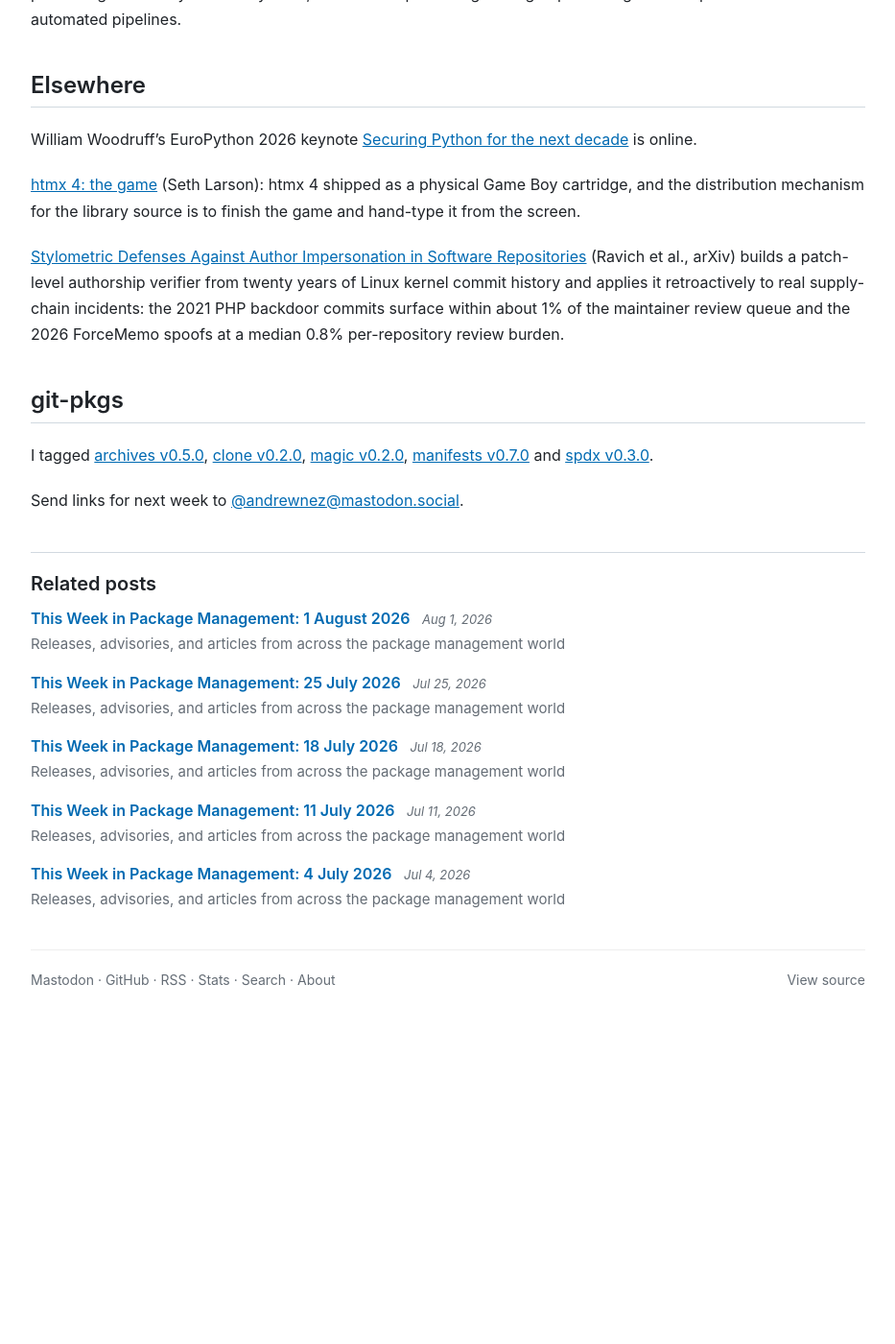
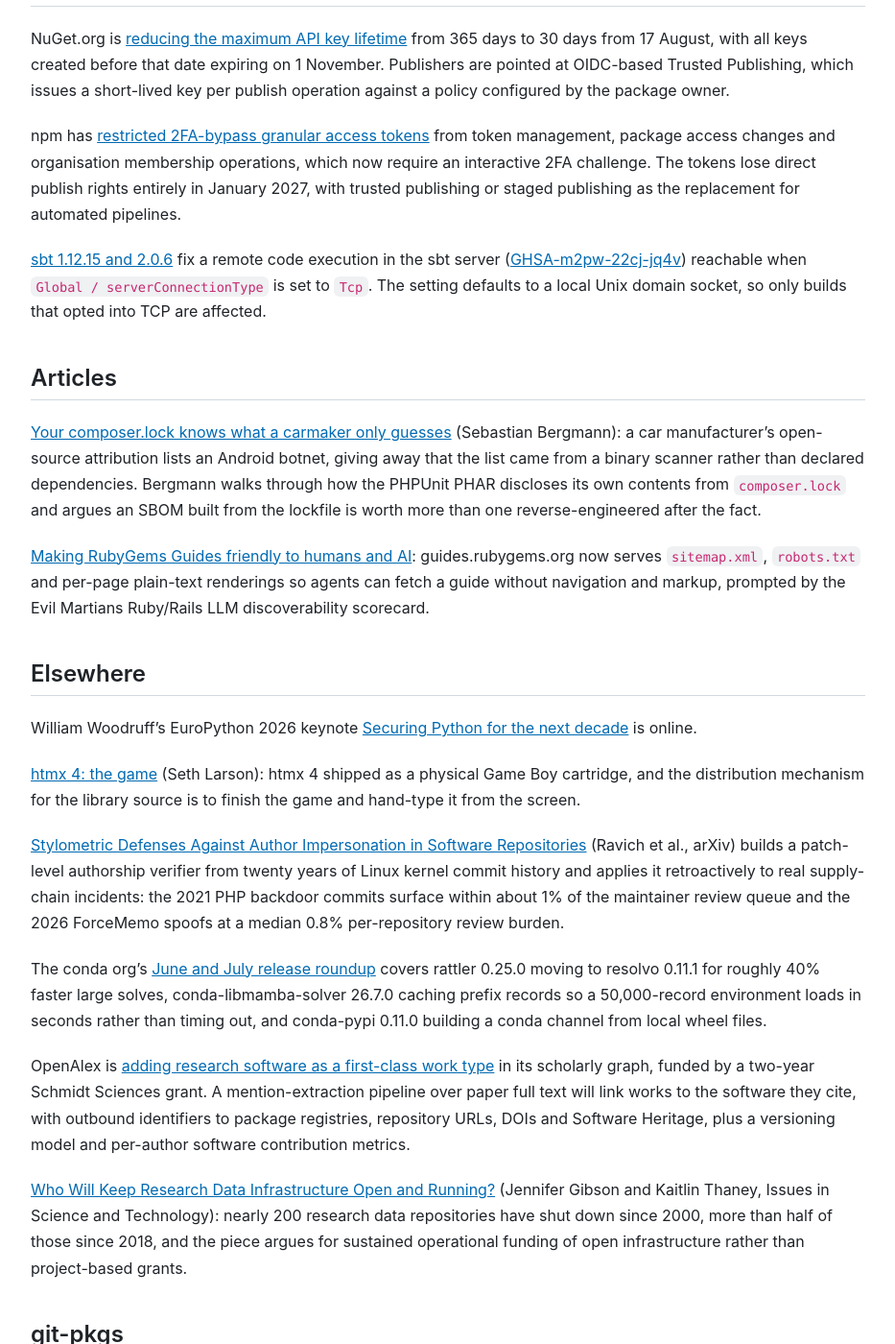
Before and after one commit to andrew/nesbitt.io, a Jekyll site: the page built from _posts/2026/2026-08-08-this-week-in-package-management.md, in a window 1280 px wide and 1400 px high, scrolled down 1571 px. Shown: the whole window at 96% size, without its empty margins (173-1106 px from the left). Built offline with Jekyll 4.4.1, drawn with Linux system fonts in a browser that asks for light colours; comment, search, counter and statistics services are not loaded; before the commit the page ends 2692 px from its top, so only the background shows below that; some of the changed text lies outside the part shown.

Commit message:
Update twipm

```diff
--- a/_data/stats.json
+++ b/_data/stats.json
@@ -1,5 +1,5 @@
 {
-  "generated_at": "2026-08-07T06:24:58Z",
+  "generated_at": "2026-08-07T06:26:57Z",
   "total_posts": 191,
   "total_words": 267522,
   "reading_minutes": 1338,
--- a/_posts/2026/2026-08-08-this-week-in-package-management.md
+++ b/_posts/2026/2026-08-08-this-week-in-package-management.md
@@ -14,9 +14,13 @@
 
 [pnpm 11.20](https://pnpm.io/blog/releases/11.20) fixes a package-substitution risk in projects that use multiple named registries. The lockfile previously keyed packages by `name@version` alone, so when two registries served the same name and version they collapsed onto one entry and whichever resolved first supplied the tarball. Packages from named registries are now recorded with registry-qualified keys such as `foo@work:1.0.0`. The release also hardens `pnpm rebuild` against a malicious lockfile and stops empty proxy settings from failing installs.
 
+[pnpm 12.0.0-rc.0](https://github.com/pnpm/pnpm/releases/tag/v12.0.0-rc.0) is the first release candidate of the Rust-engine rewrite. Global commands run through `sudo` (`pnpm setup`, `pnpm self-update`, `pnpm add --global`) now fail with `ERR_PNPM_SUDO_NOT_SUPPORTED` rather than silently operating on the root user's home directory.
+
 [mise 2026.8.0–8.2](https://github.com/jdx/mise/releases/tag/v2026.8.2) turns `mise bootstrap` into a declarative host-provisioning system. Alongside packages it can now converge privileged files and directories, Linux users and groups, systemd services, Docker Compose projects and firewall rules, with `mise bootstrap plan` previewing the diff before `apply` runs, per-resource `status` commands, and remote execution over SSH. `ruby.compile=false` is now a strict precompiled-only mode.
 
 [packaging 26.3](https://github.com/pypa/packaging/releases/tag/26.3) adds a `VersionRange` API that represents the versions a specifier set accepts as an interval set with intersection, union and difference operations, plus `is_subset`/`is_superset`/`is_disjoint` on `SpecifierSet`. It also accepts `Metadata-Version: 2.6` per [PEP 808](https://peps.python.org/pep-0808/), which lets build backends extend list and table `[project]` fields that are also declared in `project.dynamic`.
+
+[uv 0.12.2](https://github.com/astral-sh/uv/releases/tag/0.12.2) adds a preview `uv tool audit` command that runs the vulnerability audit against installed tools, using the per-tool `uv.lock` files from the `tool-install-locks` preview. It also ships CPython 3.15.0rc1 as a managed interpreter.
 
 [zizmor 1.29.0](https://docs.zizmor.sh/release-notes/#1290) is the first release to audit inputs beyond GitHub Actions: pre-commit configuration files and hook definitions are now supported, starting with a new `insecure-url-scheme` audit and pre-commit coverage in the existing `impostor-commit` and `forbidden-uses` audits. It also recognises GitHub's new `uses: $/path/to/action` self-repository syntax. A [discussion thread](https://github.com/orgs/zizmorcore/discussions/2253) is collecting requests for further CI platforms.
 
@@ -24,13 +28,21 @@
 
 [Verdaccio 6.9.2](https://github.com/verdaccio/verdaccio/releases/tag/v6.9.2) applies configured package access controls to the `GET /-/_view/starredByUser` endpoint, which previously returned a user's starred packages without filtering by what the requesting client is authorised to see.
 
-Also out: [RubyGems 4.0.18](https://blog.rubygems.org/2026/08/05/4.0.18-released.html), [pip 26.2.1](https://github.com/pypa/pip/releases/tag/26.2.1), [pipx 1.16.6](https://github.com/pypa/pipx/releases/tag/1.16.6), [Conan 2.31.2](https://github.com/conan-io/conan/releases/tag/2.31.2), [sbt 2.0.5](https://github.com/sbt/sbt/releases/tag/v2.0.5), [Gradle 9.7.0-RC3](https://github.com/gradle/gradle/releases/tag/v9.7.0-RC3), [Homebrew 6.0.15](https://github.com/Homebrew/brew/releases/tag/6.0.15), [Renovate 44.12.0](https://github.com/renovatebot/renovate/releases/tag/44.12.0), [pixi 0.76.1](https://github.com/prefix-dev/pixi/releases/tag/v0.76.1), [npm 11.19.0](https://github.com/npm/cli/releases/tag/v11.19.0).
+Also out: [RubyGems 4.0.18](https://blog.rubygems.org/2026/08/05/4.0.18-released.html), [pip 26.2.1](https://github.com/pypa/pip/releases/tag/26.2.1), [pipx 1.16.6](https://github.com/pypa/pipx/releases/tag/1.16.6), [Conan 2.31.2](https://github.com/conan-io/conan/releases/tag/2.31.2), [Gradle 9.7.0](https://github.com/gradle/gradle/releases/tag/v9.7.0), [Homebrew 6.0.15](https://github.com/Homebrew/brew/releases/tag/6.0.15), [Renovate 44.14.3](https://github.com/renovatebot/renovate/releases/tag/44.14.3), [pixi 0.76.1](https://github.com/prefix-dev/pixi/releases/tag/v0.76.1), [npm 11.19.0](https://github.com/npm/cli/releases/tag/v11.19.0), [Deno 2.9.5](https://github.com/denoland/deno/releases/tag/v2.9.5), [Docker 29.7.2](https://github.com/moby/moby/releases/tag/docker-v29.7.2), [Mamba 2.9.0.rc1](https://github.com/mamba-org/mamba/releases/tag/2.9.0.rc1).
 
 ## Security
 
 NuGet.org is [reducing the maximum API key lifetime](https://devblogs.microsoft.com/dotnet/strengthening-nuget-supply-chain-security-reducing-api-key-lifetime/) from 365 days to 30 days from 17 August, with all keys created before that date expiring on 1 November. Publishers are pointed at OIDC-based Trusted Publishing, which issues a short-lived key per publish operation against a policy configured by the package owner.
 
 npm has [restricted 2FA-bypass granular access tokens](https://github.blog/changelog/2026-07-31-restricting-npm-bypass-2fa-granular-access-tokens) from token management, package access changes and organisation membership operations, which now require an interactive 2FA challenge. The tokens lose direct publish rights entirely in January 2027, with trusted publishing or staged publishing as the replacement for automated pipelines.
+
+[sbt 1.12.15 and 2.0.6](https://github.com/sbt/sbt/releases/tag/v2.0.6) fix a remote code execution in the sbt server ([GHSA-m2pw-22cj-jq4v](https://github.com/sbt/sbt/security/advisories/GHSA-m2pw-22cj-jq4v)) reachable when `Global / serverConnectionType` is set to `Tcp`. The setting defaults to a local Unix domain socket, so only builds that opted into TCP are affected.
+
+## Articles
+
+[Your composer.lock knows what a carmaker only guesses](https://phpunit.expert/articles/your-composer-lock-knows-what-a-carmaker-only-guesses.html) (Sebastian Bergmann): a car manufacturer's open-source attribution lists an Android botnet, giving away that the list came from a binary scanner rather than declared dependencies. Bergmann walks through how the PHPUnit PHAR discloses its own contents from `composer.lock` and argues an SBOM built from the lockfile is worth more than one reverse-engineered after the fact.
+
+[Making RubyGems Guides friendly to humans and AI](https://blog.rubygems.org/2026/08/06/making-rubygems-guides-ai-friendly.html): guides.rubygems.org now serves `sitemap.xml`, `robots.txt` and per-page plain-text renderings so agents can fetch a guide without navigation and markup, prompted by the Evil Martians Ruby/Rails LLM discoverability scorecard.
 
 ## Elsewhere
 
@@ -40,8 +52,14 @@
 
 [Stylometric Defenses Against Author Impersonation in Software Repositories](https://arxiv.org/abs/2608.02695) (Ravich et al., arXiv) builds a patch-level authorship verifier from twenty years of Linux kernel commit history and applies it retroactively to real supply-chain incidents: the 2021 PHP backdoor commits surface within about 1% of the maintainer review queue and the 2026 ForceMemo spoofs at a median 0.8% per-repository review burden.
 
+The conda org's [June and July release roundup](https://conda.org/blog/2026-08-03-july-releases) covers rattler 0.25.0 moving to resolvo 0.11.1 for roughly 40% faster large solves, conda-libmamba-solver 26.7.0 caching prefix records so a 50,000-record environment loads in seconds rather than timing out, and conda-pypi 0.11.0 building a conda channel from local wheel files.
+
+OpenAlex is [adding research software as a first-class work type](https://blog.openalex.org/linking-the-worlds-research-to-the-code-it-runs-on/) in its scholarly graph, funded by a two-year Schmidt Sciences grant. A mention-extraction pipeline over paper full text will link works to the software they cite, with outbound identifiers to package registries, repository URLs, DOIs and Software Heritage, plus a versioning model and per-author software contribution metrics.
+
+[Who Will Keep Research Data Infrastructure Open and Running?](https://issues.org/open-data-research-%20infrastructure-gibson-thaney/) (Jennifer Gibson and Kaitlin Thaney, Issues in Science and Technology): nearly 200 research data repositories have shut down since 2000, more than half of those since 2018, and the piece argues for sustained operational funding of open infrastructure rather than project-based grants.
+
 ## git-pkgs
 
-I tagged [archives v0.5.0](https://github.com/git-pkgs/archives/releases/tag/v0.5.0), [clone v0.2.0](https://github.com/git-pkgs/clone/releases/tag/v0.2.0), [magic v0.2.0](https://github.com/git-pkgs/magic/releases/tag/v0.2.0), [manifests v0.7.0](https://github.com/git-pkgs/manifests/releases/tag/v0.7.0) and [spdx v0.3.0](https://github.com/git-pkgs/spdx/releases/tag/v0.3.0).
+I tagged [archives v0.5.0](https://github.com/git-pkgs/archives/releases/tag/v0.5.0), [clone v0.2.1](https://github.com/git-pkgs/clone/releases/tag/v0.2.1), [magic v0.2.0](https://github.com/git-pkgs/magic/releases/tag/v0.2.0), [manifests v0.7.0](https://github.com/git-pkgs/manifests/releases/tag/v0.7.0), [proxy v0.6.1](https://github.com/git-pkgs/proxy/releases/tag/v0.6.1) and [spdx v0.3.0](https://github.com/git-pkgs/spdx/releases/tag/v0.3.0).
 
 Send links for next week to [@andrewnez@mastodon.social](https://mastodon.social/@andrewnez).
```
